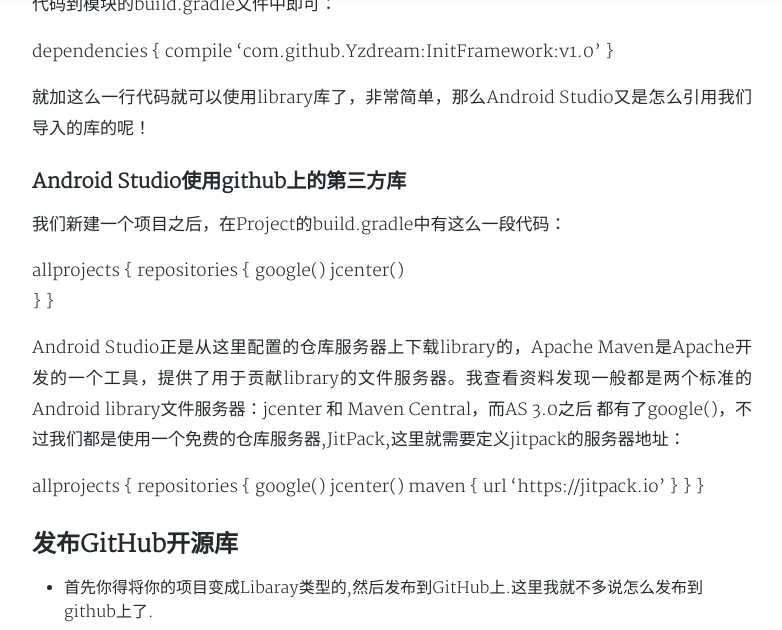
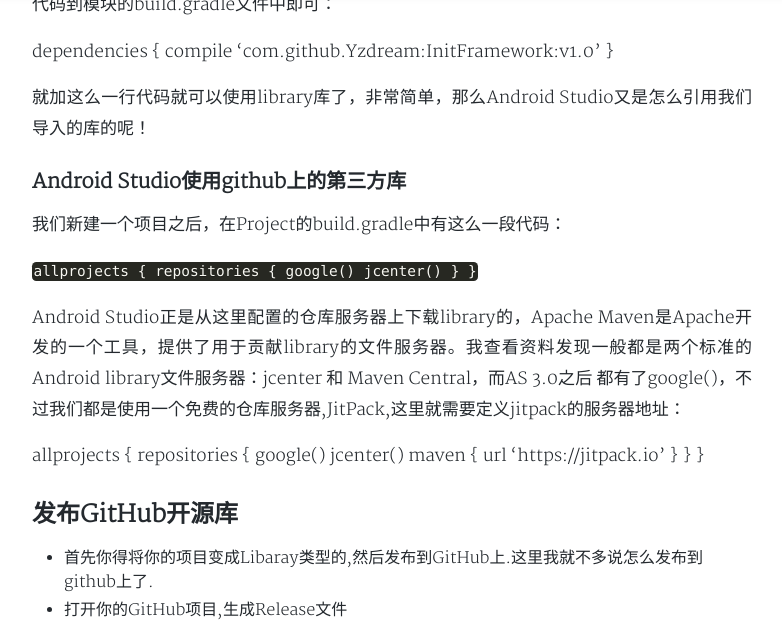
Before and after one commit to Yzdream/Yzdream.github.io, a Jekyll site: the page built from _posts/2017-12-21-github-library.md, in a window 1280 px wide and 900 px high, scrolled down 517 px, cut to the strip 0-630 px from the top of the window. Shown: the whole strip, without its empty margins (248-1030 px from the left). Built offline with Jekyll 4.4.1, drawn with Linux system fonts in a browser that asks for light colours; nearby versions of some CDN libraries; comment, search, counter and statistics services are not loaded; a style sheet for code colours, icons or effects is not loaded.

Commit message:
markdown

````diff
--- a/_posts/2017-12-21-github-library.md
+++ b/_posts/2017-12-21-github-library.md
@@ -20,15 +20,14 @@
 我们新建一个项目之后，在Project的build.gradle中有这么一段代码：
 
 
-allprojects {
+```allprojects {
 	repositories {
 		google()
 		jcenter()
 	}
-}
+}```
 
 Android Studio正是从这里配置的仓库服务器上下载library的，Apache Maven是Apache开发的一个工具，提供了用于贡献library的文件服务器。我查看资料发现一般都是两个标准的Android library文件服务器：jcenter 和 Maven Central，而AS 3.0之后 都有了google()，不过我们都是使用一个免费的仓库服务器,JitPack,这里就需要定义jitpack的服务器地址：
-
 
 
 allprojects {
````
